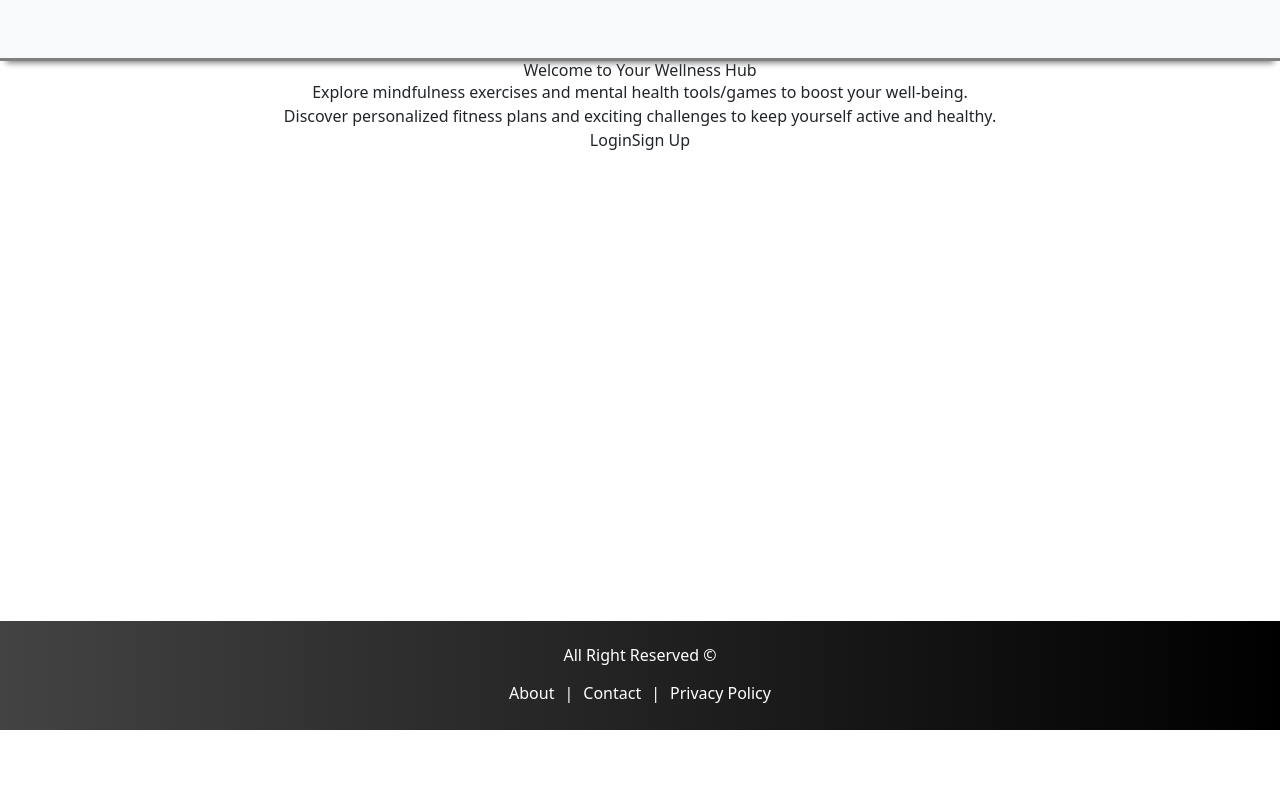
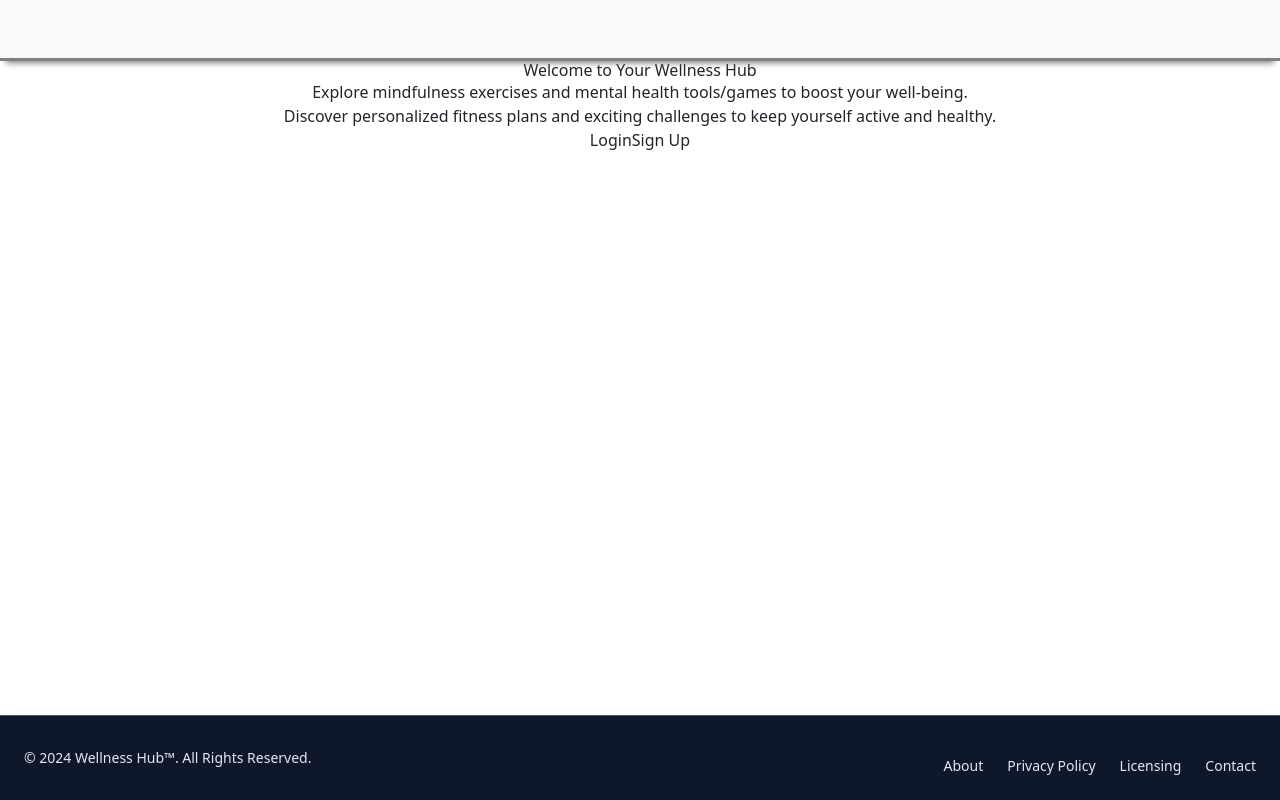
Before and after one commit to pavan20thakur/WellnessHub, a React (Create React App) app in the folder frontend/: page / in a window 1280 px wide. Built offline with nearby package versions, Linux system fonts and the light colour scheme.

Commit message:
style: styled footer

```diff
--- a/frontend/src/components/Layouts/Footer.js
+++ b/frontend/src/components/Layouts/Footer.js
@@ -1,14 +1,39 @@
 import React from "react";
 import { Link } from "react-router-dom";
-const Footer = () => {
+
+export const Footer = () => {
   return (
-    <div className="footer">
-      <h1 className="text-center">All Right Reserved &copy; </h1>
-        <p className="text-center mt-3">
-        <Link to="/about">About</Link>|<Link to="/contact">Contact</Link>|
-        <Link to="/policy">Privacy Policy</Link>
-      </p>
-    </div>
+    <footer className="fixed bottom-0 left-0 z-20 w-full p-4 border-t shadow md:flex md:items-center md:justify-between md:p-6 bg-slate-900 border-gray-600">
+      <span className="text-sm sm:text-center text-slate-200">
+        © 2024{" "}
+        <Link to="/" className="hover:text-primary-800">
+          Wellness Hub&trade;
+        </Link>
+        . All Rights Reserved.
+      </span>
+      <ul className="flex flex-wrap items-center mt-3 text-sm font-medium text-slate-200 sm:mt-0">
+        <li>
+          <Link to="/about" className="hover:text-primary-800 me-4 md:me-6">
+            About
+          </Link>
+        </li>
+        <li>
+          <Link to="/privacy" className="hover:text-primary-800 me-4 md:me-6">
+            Privacy Policy
+          </Link>
+        </li>
+        <li>
+          <Link to="#" className="hover:text-primary-800 me-4 md:me-6">
+            Licensing
+          </Link>
+        </li>
+        <li>
+          <Link to="/contact" className="hover:text-primary-800">
+            Contact
+          </Link>
+        </li>
+      </ul>
+    </footer>
   );
 };
 
```
